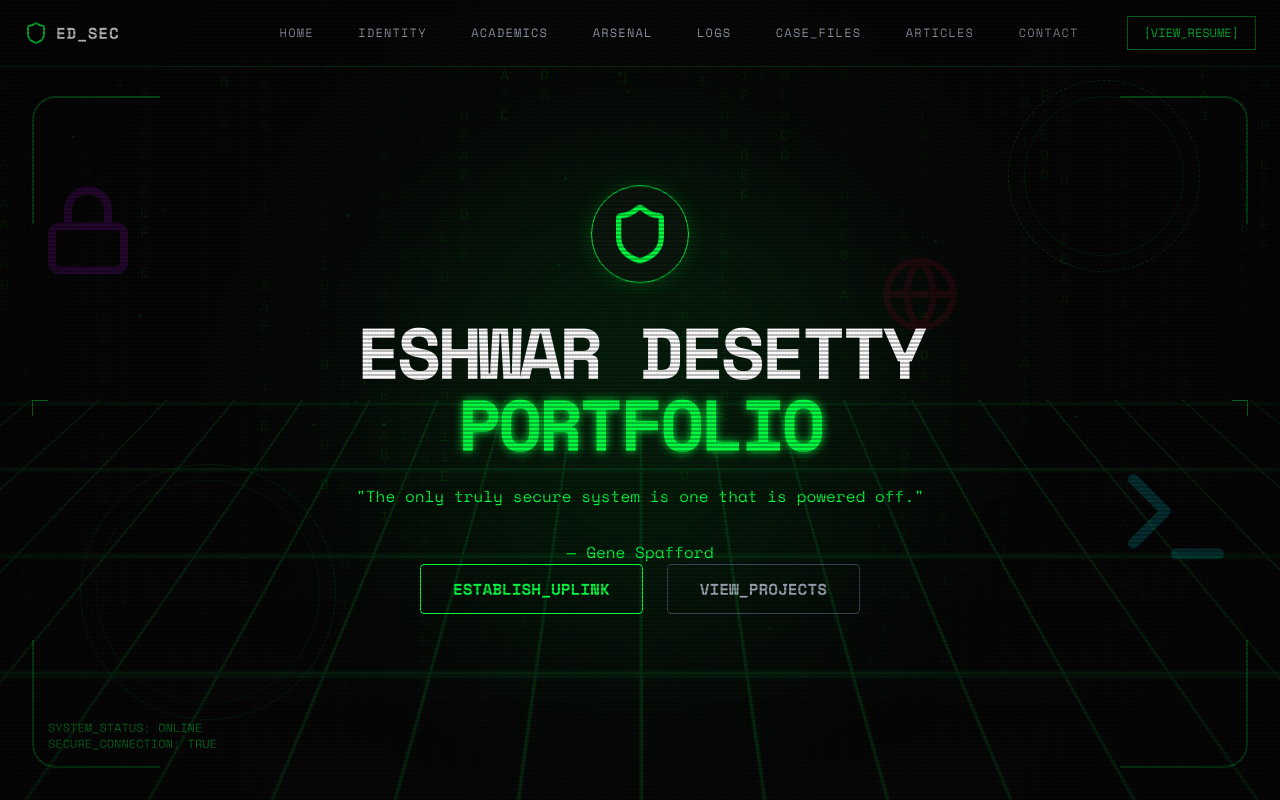
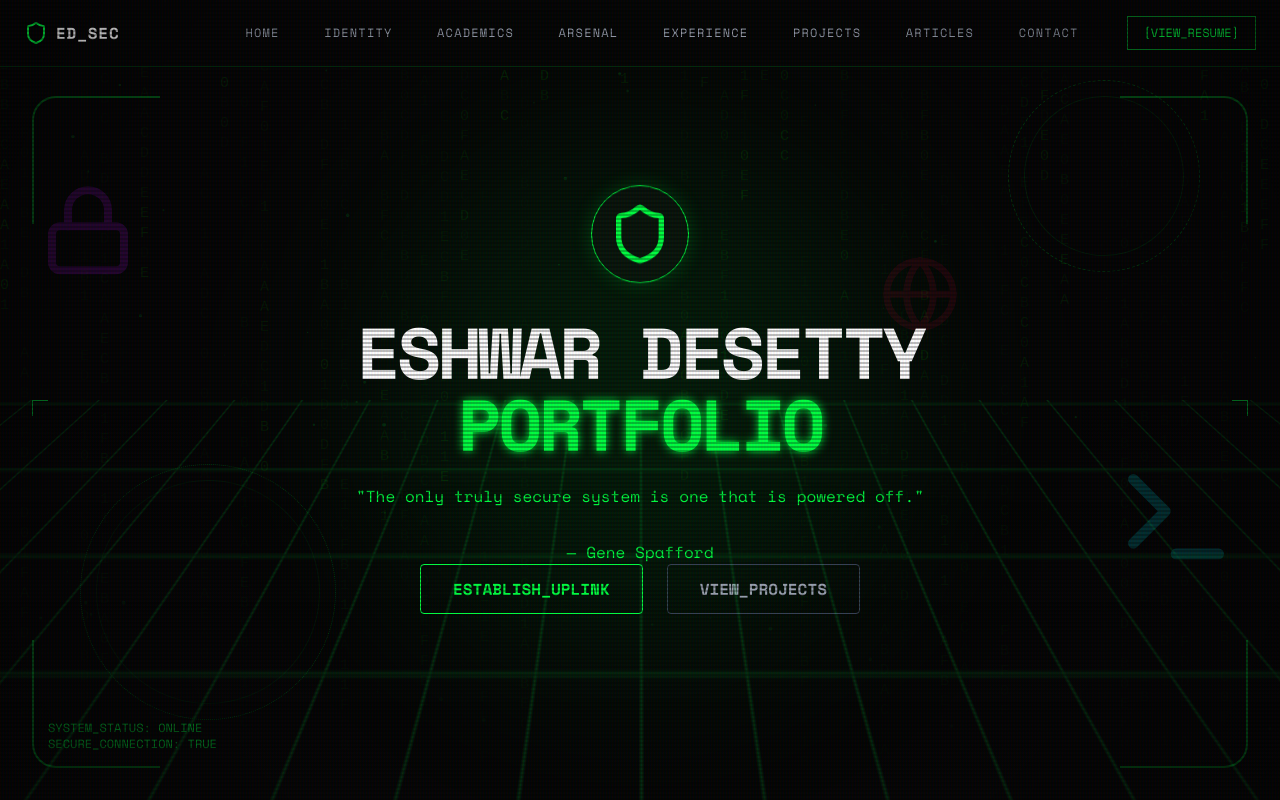
Before and after one commit to OffensiveSage/EDsec-Portfolio, a Next.js app: page / in a window 1280 px wide. Built offline with nearby package versions, Linux system fonts and the light colour scheme.

Commit message:
Update navbar component

```diff
--- a/src/components/Navbar.tsx
+++ b/src/components/Navbar.tsx
@@ -20,8 +20,8 @@ export default function Navbar() {
         { label: "IDENTITY", href: "#about" },
         { label: "ACADEMICS", href: "#education" },
         { label: "ARSENAL", href: "#skills" },
-        { label: "LOGS", href: "#experience" },
-        { label: "CASE_FILES", href: "#projects" },
+        { label: "EXPERIENCE", href: "#experience" },
+        { label: "PROJECTS", href: "#projects" },
         { label: "ARTICLES", href: "#articles" },
         { label: "CONTACT", href: "#contact" },
     ];
```
